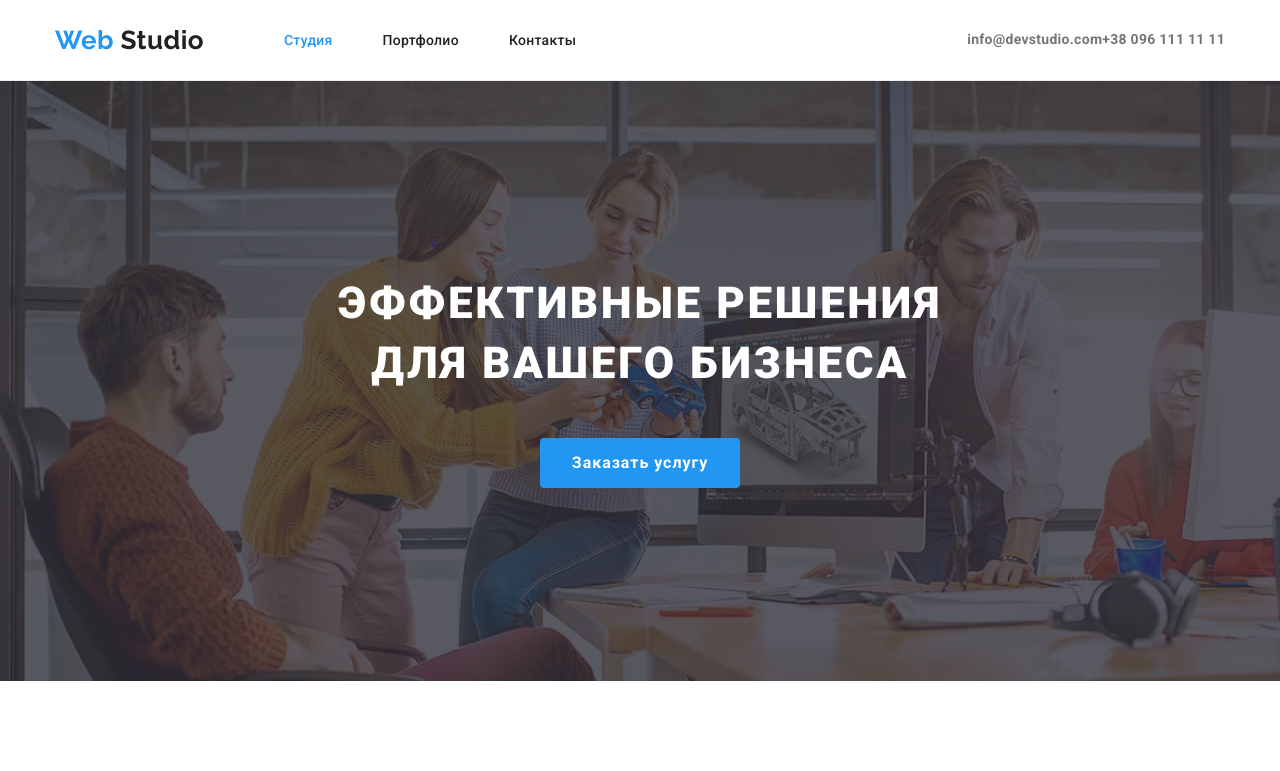
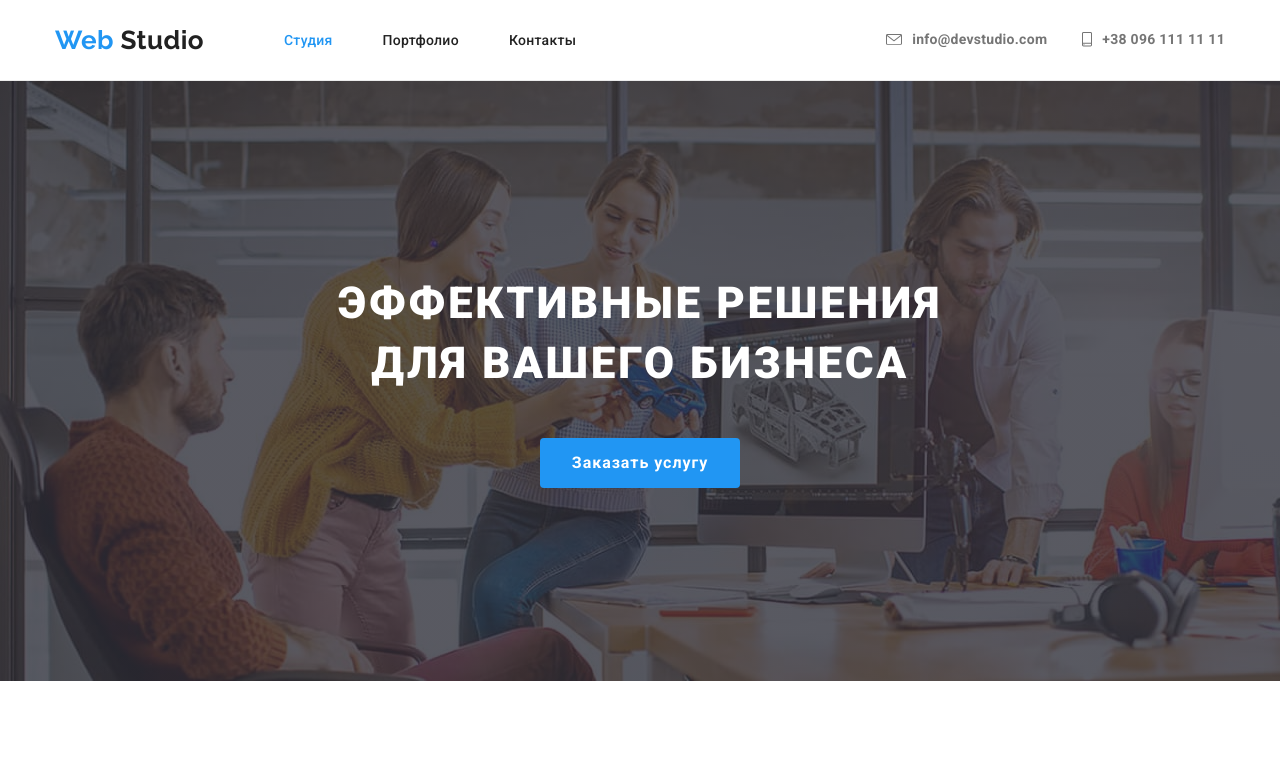
Before and after one commit to luminousnow/goit-markup-hw-04, a plain HTML site: page index.html in a window 1280 px wide. Shown: the top 771 px of the page. Drawn offline with nearby package versions, Linux system fonts and the light colour scheme.

Commit message:
add hdr icon style

```diff
--- a/css/style.css
+++ b/css/style.css
@@ -205,23 +205,40 @@ img {
   margin-left: auto;
 }
 
-.nav-contact .item {
+.nav-contact__email {
   display: flex;
   align-items: center;
 }
 
-.nav-contact .item:not(:last-child) {
-  margin-right: 30px;
+.nav-contact__email::before {
+  content: "";
+  margin-right: 10px;
+  width: 16px;
+  height: 16px;
+  background-image: url("../img/contact-email.svg");
+  background-repeat: no-repeat;
+  background-size: contain;
+  background-position: right center;
 }
 
-.icon-contact {
-  display: block;
-  width: 20px;
-  height: 20px;
+.nav-contact__tel {
+  display: flex;
+  align-items: center;
+}
+
+.nav-contact__tel::before {
+  content: "";
   margin-right: 10px;
-  border-radius: 50%;
+  width: 15px;
+  height: 15px;
+  background-image: url("../img/contact-smartphone.svg");
+  background-repeat: no-repeat;
+  background-size: contain;
+  background-position: right center;
+}
 
-  background-color: var(--font-primary-color);
+.nav-contact__email {
+  margin-right: 30px;
 }
 
 .header .contact {
```
